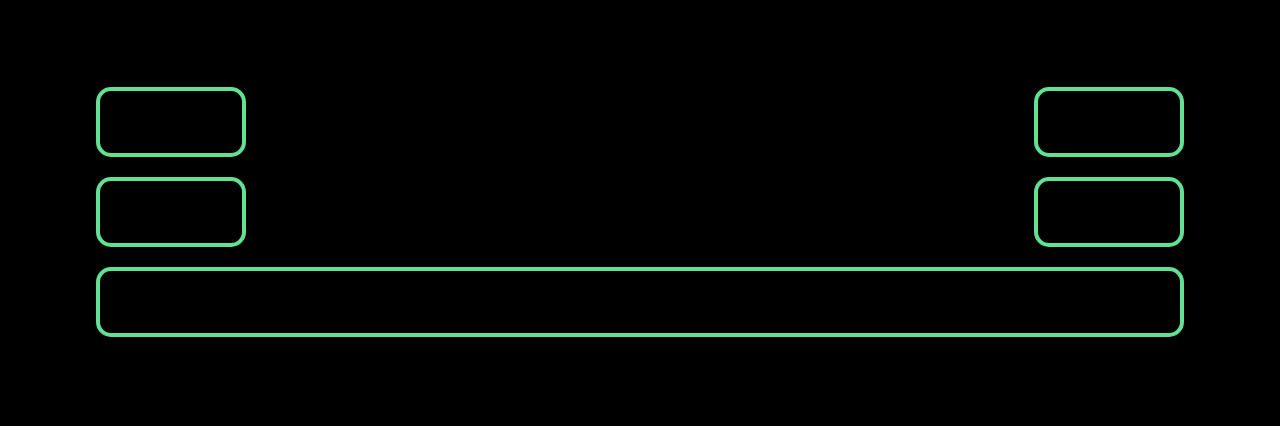
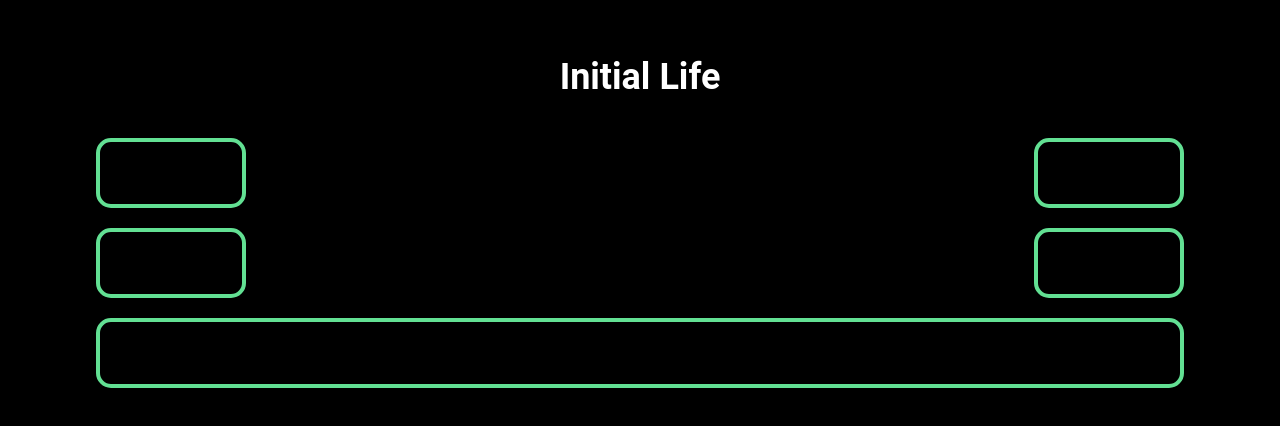
Before and after one commit to BrennoProjects/magic-counter, a React (Vite) app: page /set-life in a window 1280 px wide. Shown: the part 198-624 px from the top of the page. Built offline with nearby package versions, Linux system fonts and the light colour scheme.

Commit message:
create Title Compoenent

```diff
--- /dev/null
+++ b/src/components/Title/index.tsx
@@ -0,0 +1,13 @@
+import { Children, FC } from "react"
+import FontTitle from "./style"
+
+interface TitleProps{
+  children: string
+}
+
+const Title: FC<TitleProps> = (props)=>{
+  const {children} = props
+  return <FontTitle>{children}</FontTitle>
+}
+
+export default Title
--- /dev/null
+++ b/src/components/Title/style.ts
@@ -0,0 +1,11 @@
+import styled from "styled-components"
+
+const FontTitle = styled.h1`
+  margin: 40px 0 20px 0;
+  font-family: "Roboto", sans-serif;
+  font-size: 36px;
+  font-weight: bolder;
+  color: ${({theme})=> theme.title};
+  background-color: transparent;
+`
+export default FontTitle
--- a/src/screens/SetLifePage/index.tsx
+++ b/src/screens/SetLifePage/index.tsx
@@ -1,10 +1,12 @@
 import * as S from "./style";
 import BackArrow from "../../assets/BackArrow";
 import Button from "../../components/button";
+import Title from "../../components/Title";
 
 const SetLifePage = () => {
   return (
     <S.WrapperSetLifePage>
+      <Title>Initial Life</Title>
       <S.WrapperButtons>
         <Button
           onClick={() => localStorage.setItem("InitialLife", "60")}
```
